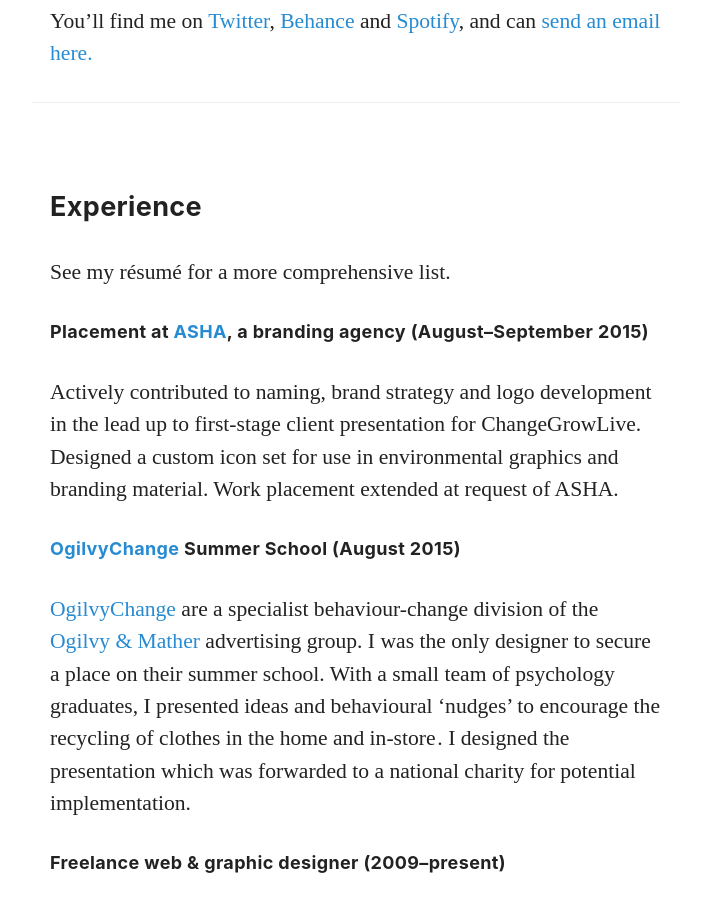
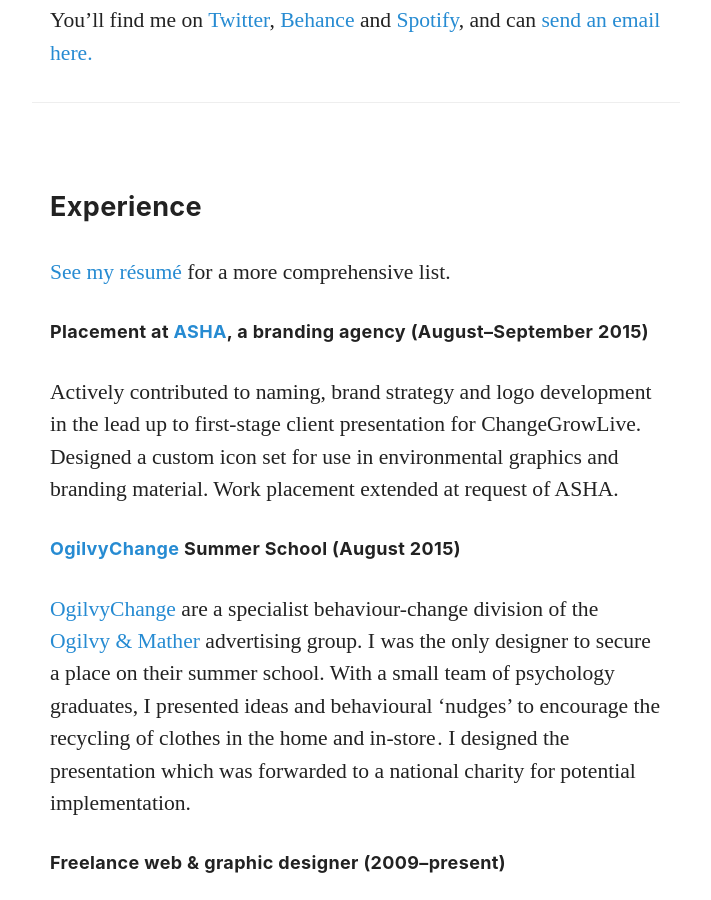
Before and after one commit to samstephenson/samstephenson.github.io, a Jekyll site: the page built from about.md, in a window 1280 px wide and 900 px high, scrolled down 1022 px. Shown: the whole window, without its empty margins (284-995 px from the left). Built offline with Jekyll 4.4.1, drawn with Linux system fonts in a browser that asks for light colours; nearby versions of some CDN libraries; some of the changed lines change nothing that is shown.

```diff
--- a/about.md
+++ b/about.md
@@ -15,7 +15,7 @@
 
 <hr>
 ## Experience
-See my résumé for a more comprehensive list.
+[See my résumé](/resume.pdf) for a more comprehensive list.
 
 #### Placement at [ASHA](http://ashawebsite.co.uk/), a branding agency (August–September 2015)
 Actively contributed to naming, brand strategy and logo development in the lead up to first-stage client presentation for ChangeGrowLive. Designed a custom icon set for use in environmental graphics and branding material. Work placement extended at request of ASHA.
```
Also changed, not shown: images/sam1.jpg, 15 other files.
